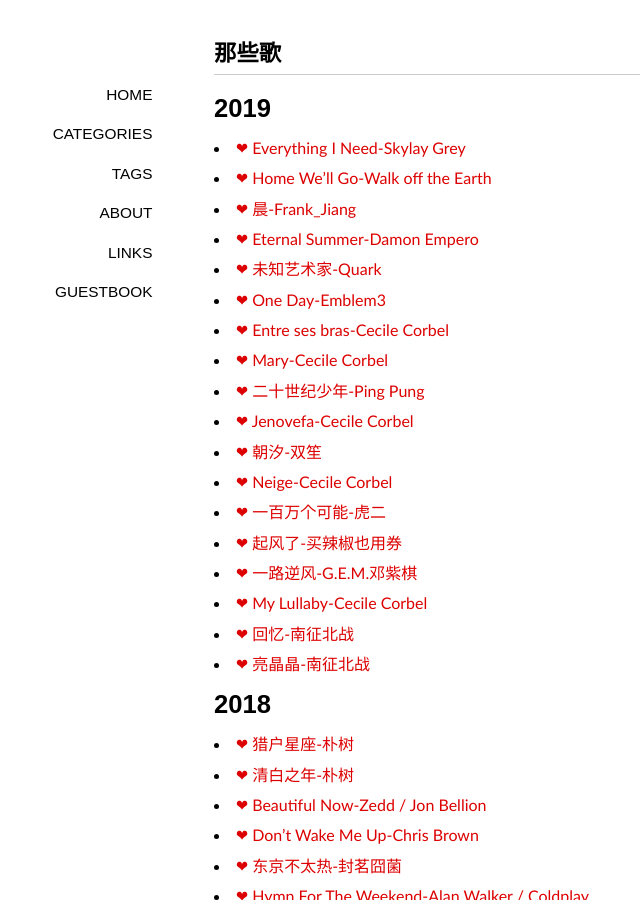
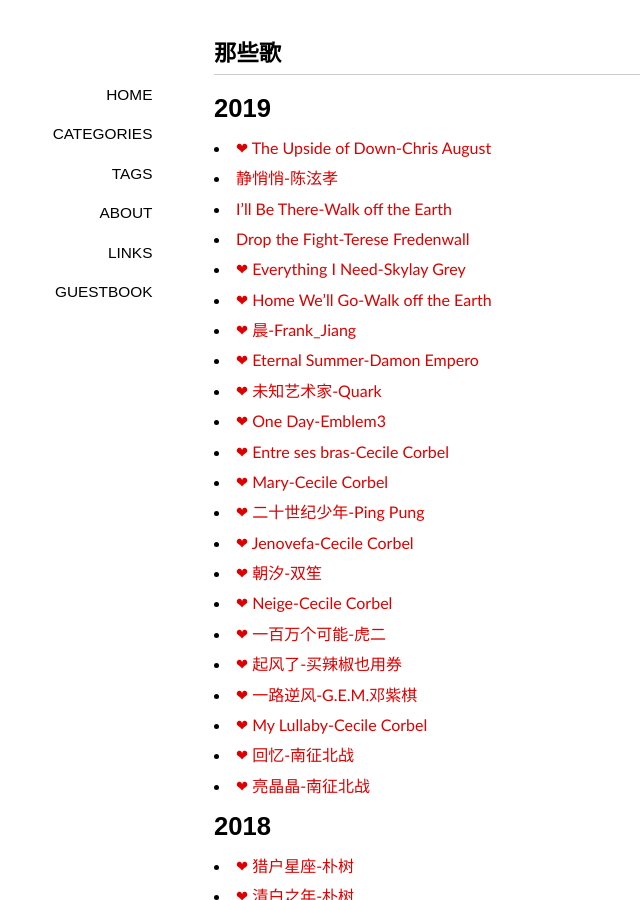
Before and after one commit to ohmyfish/ohmyfish.github.io, a Jekyll site: the page built from _posts/2015-09-01-那些歌.md, in a window 1280 px wide and 900 px high. Shown: the whole window, without its empty margins (126-766 px from the left). Built offline with Jekyll 4.4.1, drawn with Linux system fonts in a browser that asks for light colours; some web fonts are replaced; comment, search, counter and statistics services are not loaded.

Commit message:
默写旧时光

```diff
--- a/_posts/2015-09-01-那些歌.md
+++ b/_posts/2015-09-01-那些歌.md
@@ -7,6 +7,10 @@ tags: [墨写旧时光]
 
 # 2019
 
+- [❤ The Upside of Down-Chris August](http://music.163.com/song?id=1206828&userid=2539497)
+- [静悄悄-陈泫孝](http://music.163.com/song?id=553815178&userid=2539497)
+- [I'll Be There-Walk off the Earth](http://music.163.com/song?id=1386091559&userid=2539497)
+- [Drop the Fight-Terese Fredenwall](http://music.163.com/song?id=30612610&userid=2539497)
 - [❤ Everything I Need-Skylay Grey](http://music.163.com/song?id=1331322055&userid=2539497)
 - [❤ Home We'll Go-Walk off the Earth](http://music.163.com/song?id=35737756&userid=2539497)
 - [❤ 晨-Frank_Jiang](http://music.163.com/song?id=472685705&userid=2539497)
```
